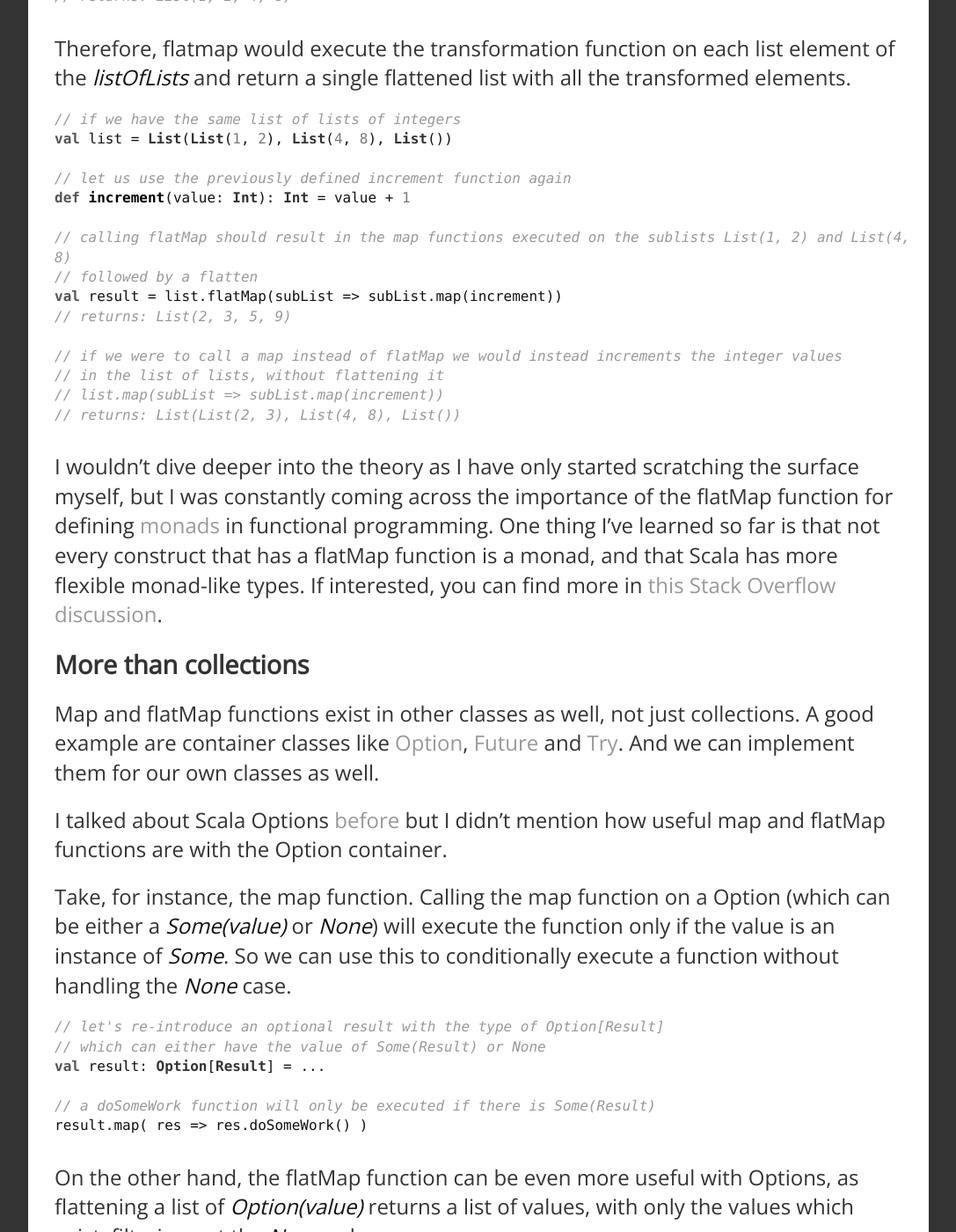
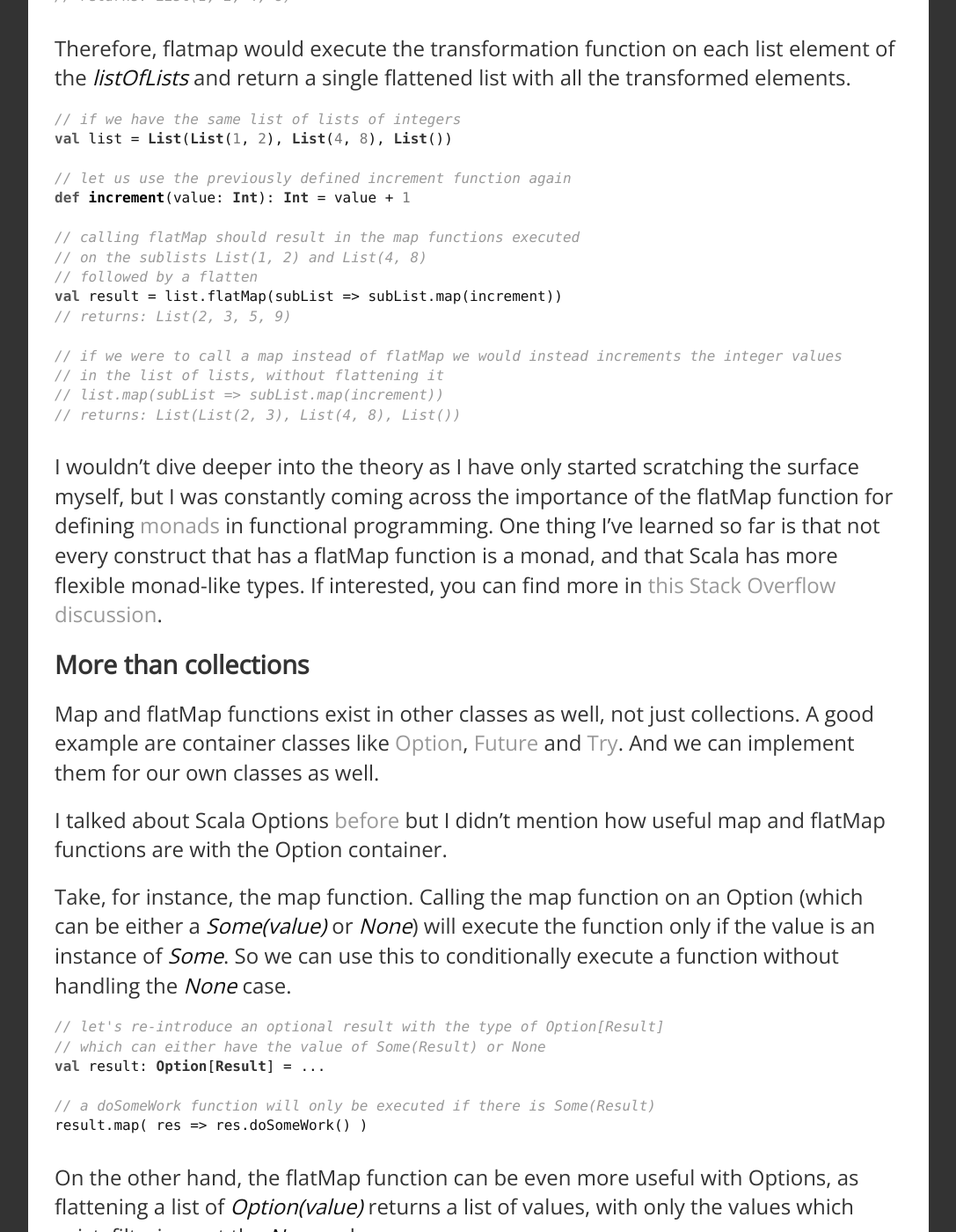
Before and after one commit to cogitor/cogitor.github.io, a Jekyll site: the page built from _posts/2016-04-10-map-and-flatmap.md, in a window 1280 px wide and 1400 px high, scrolled down 1247 px. Shown: the whole window at 88% size, without its empty margins (96-1183 px from the left). Built offline with Jekyll 4.4.1, drawn with Linux system fonts in a browser that asks for light colours; nearby versions of some CDN libraries; a style sheet for code colours, icons or effects is not loaded; some of the changed text lies outside the part shown.

Commit message:
fix typos

```diff
--- a/_posts/2016-04-10-map-and-flatmap.md
+++ b/_posts/2016-04-10-map-and-flatmap.md
@@ -51,7 +51,8 @@
 // let us use the previously defined increment function again
 def increment(value: Int): Int = value + 1
 
-// calling flatMap should result in the map functions executed on the sublists List(1, 2) and List(4, 8)
+// calling flatMap should result in the map functions executed
+// on the sublists List(1, 2) and List(4, 8)
 // followed by a flatten
 val result = list.flatMap(subList => subList.map(increment))
 // returns: List(2, 3, 5, 9)
@@ -71,7 +72,7 @@
 
 I talked about Scala Options [before](/posts/2016/03/08/know-your-options) but I didn't mention how useful map and flatMap functions are with the Option container.
 
-Take, for instance, the map function. Calling the map function on a Option (which can be either a `Some(value)` or `None`) will execute the function only if the value is an instance of `Some`. So we can use this to conditionally execute a function without handling the `None` case.
+Take, for instance, the map function. Calling the map function on an Option (which can be either a `Some(value)` or `None`) will execute the function only if the value is an instance of `Some`. So we can use this to conditionally execute a function without handling the `None` case.
 
 {% capture my_include %}// let's re-introduce an optional result with the type of Option[Result]
 // which can either have the value of Some(Result) or None
```
Also changed, not shown: other parts of _posts/2016-04-10-map-and-flatmap.md (+1 -1 lines).
